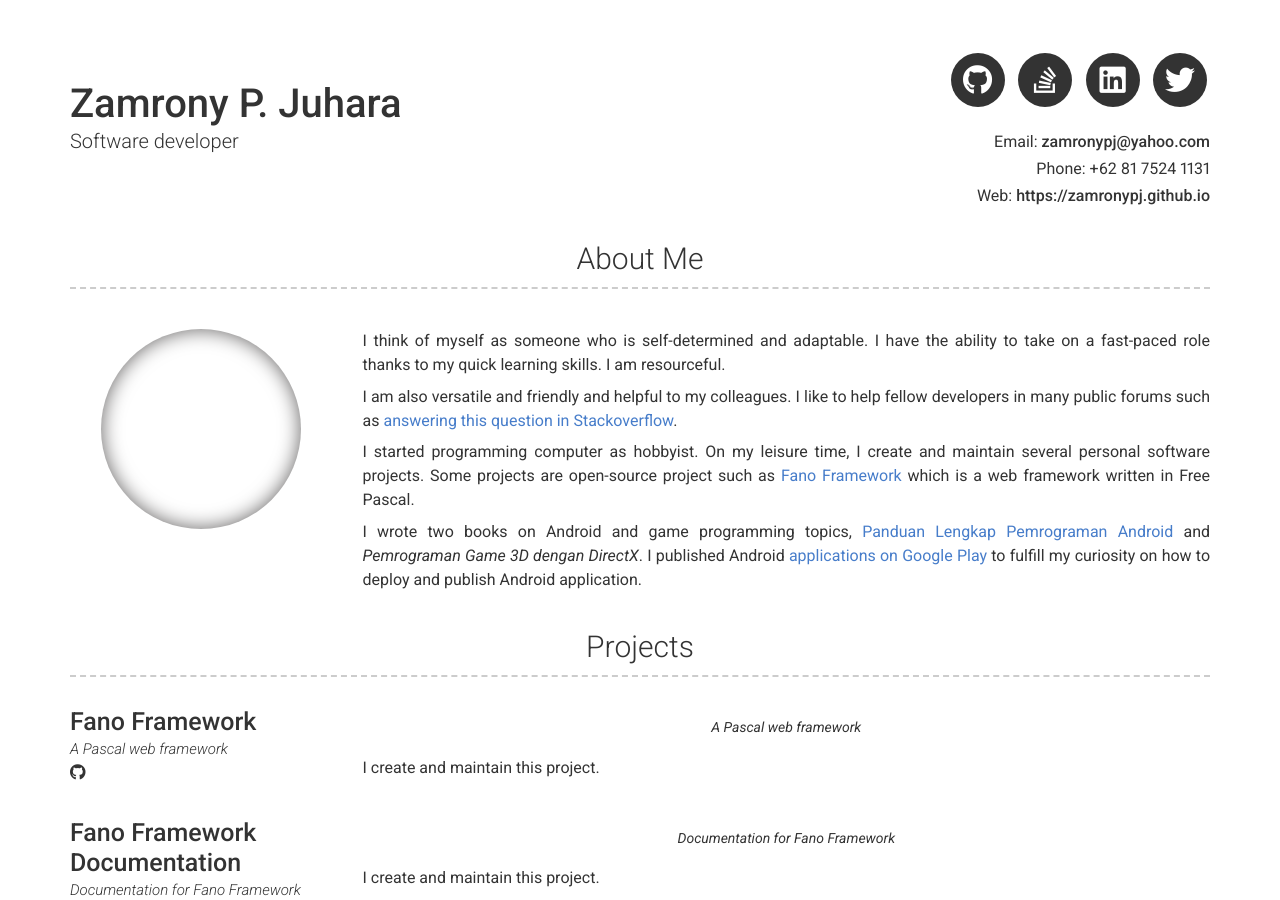
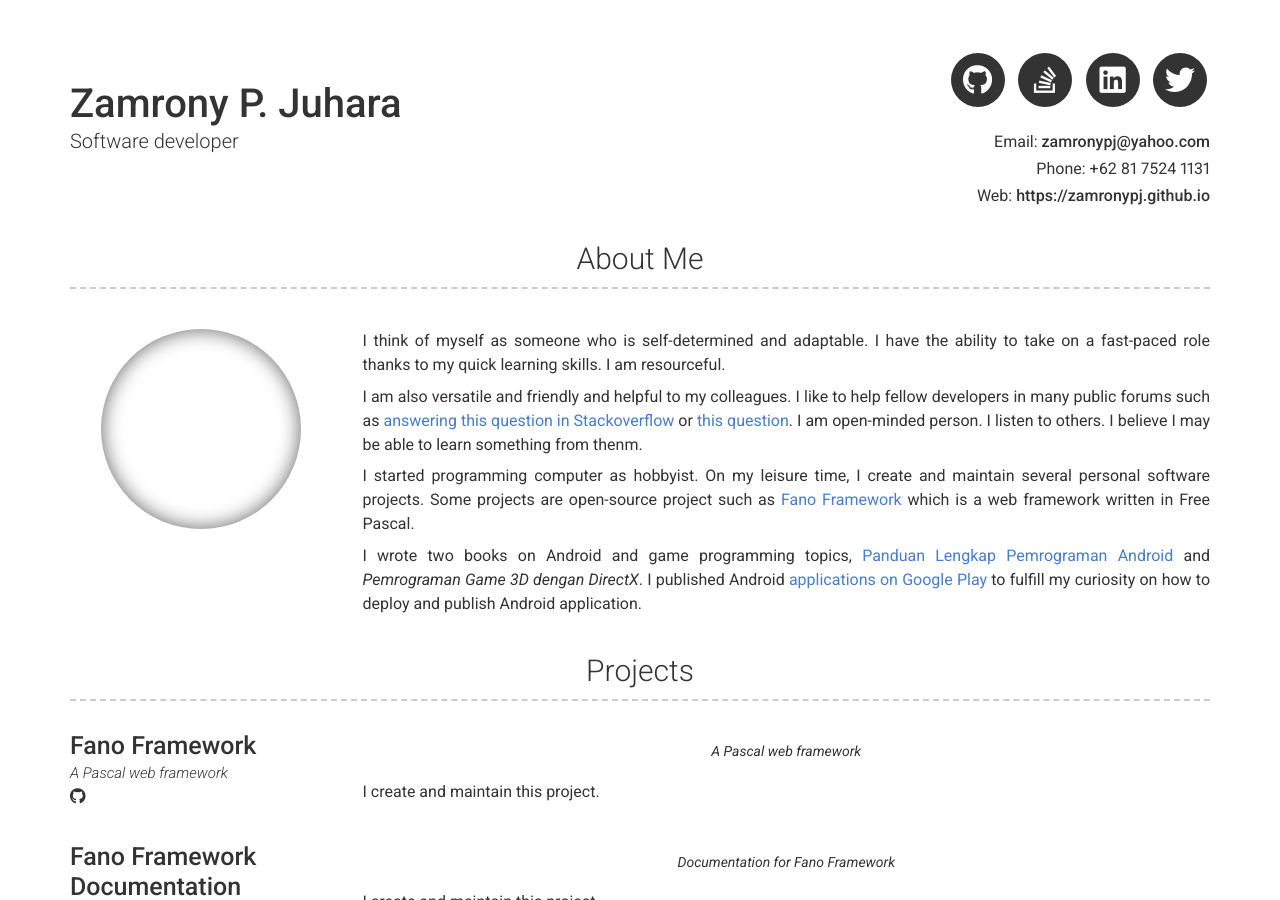
Before and after one commit to zamronypj/zamronypj.github.io, a Jekyll site: the page built from index.md, in a window 1280 px wide and 900 px high. Built offline with Jekyll 4.4.1, drawn with Linux system fonts in a browser that asks for light colours; nearby versions of some CDN libraries.

Commit message:
edit yaml config

```diff
--- a/_config.yml
+++ b/_config.yml
@@ -54,7 +54,8 @@ about_profile_image: Directory of profile image (eg. images/profile.jpg)
 about_content: | # this will include new lines to allow paragraphs
     I think of myself as someone who is self-determined and adaptable. I have the ability to take on a fast-paced role thanks to my quick learning skills. I am resourceful.
 
-    I am also versatile and friendly and helpful to my colleagues. I like to help fellow developers in many public forums such as [answering this question in Stackoverflow](https://stackoverflow.com/questions/14054122/associate-an-object-with-marker-google-map-v2/39122553#39122553).
+    I am also versatile and friendly and helpful to my colleagues. I like to help fellow developers in many public forums such as [answering this question in Stackoverflow](https://stackoverflow.com/questions/14054122/associate-an-object-with-marker-google-map-v2/39122553#39122553) or [this question](https://stackoverflow.com/questions/48738176/constraintlayout-how-to-align-centers-of-two-views-vertically/48738272#48738272).
+    I am open-minded person. I listen to others. I believe I may be able to learn something from thenm.
 
     I started programming computer as hobbyist. On my leisure time, I create and maintain several personal software projects. Some projects are open-source project such as [Fano Framework](https://fanoframework.github.io) which is a web framework written in Free Pascal.
 
```
